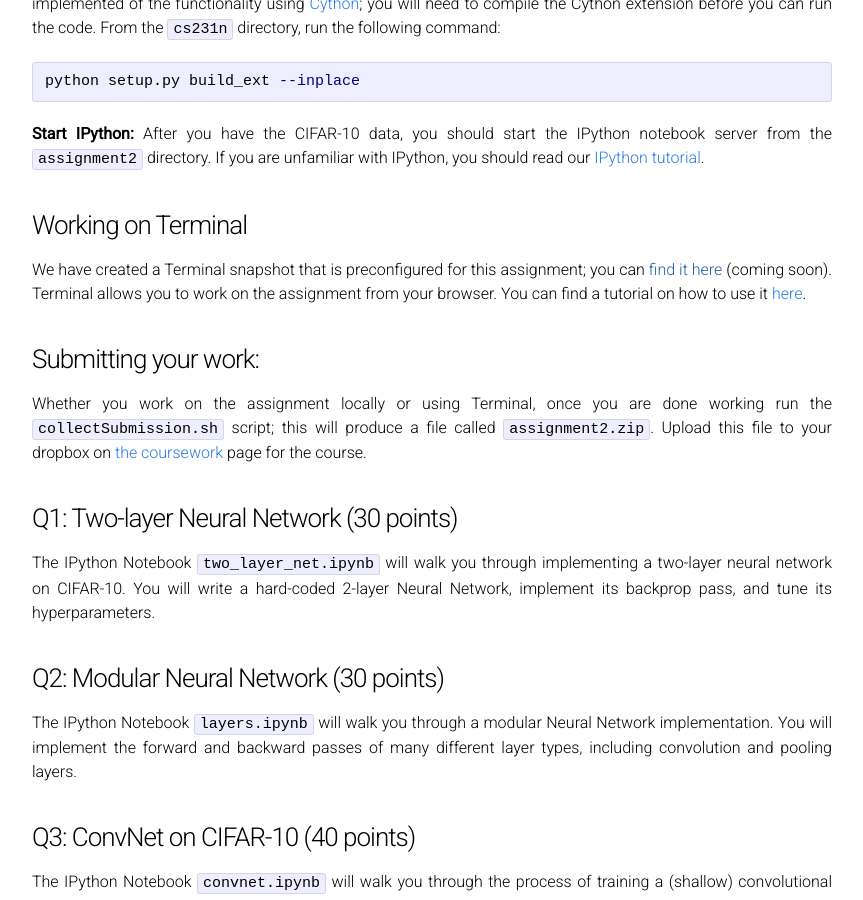
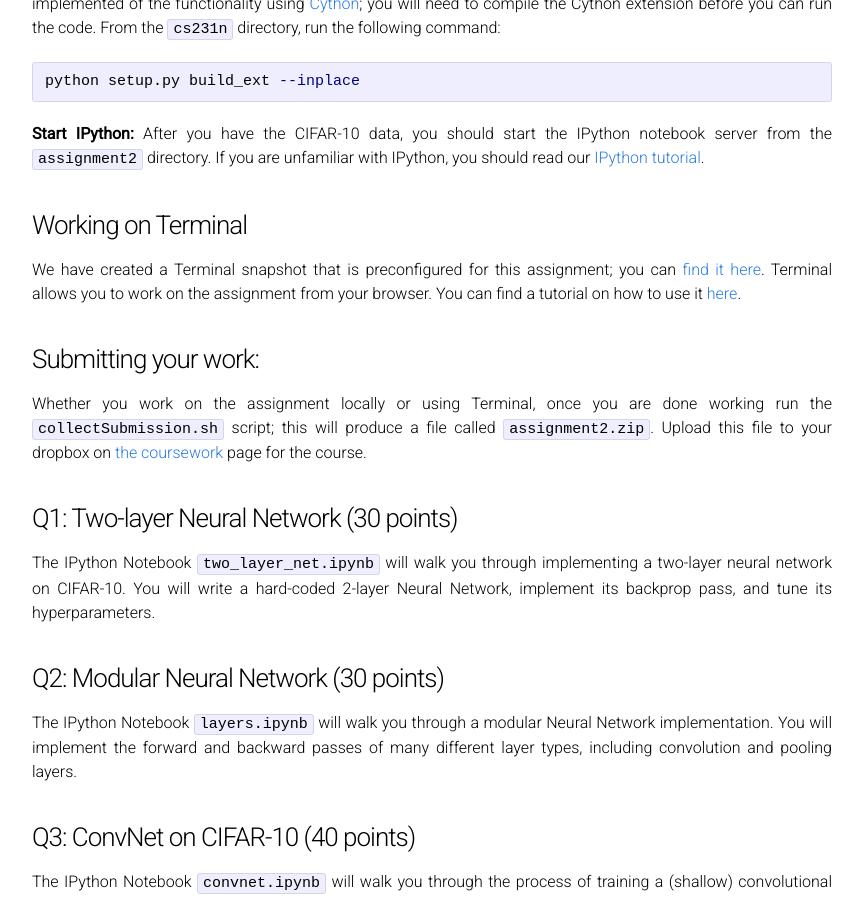
Before and after one commit to cs231n/cs231n.github.io, a Jekyll site: the page built from assignment2.md, in a window 1280 px wide and 900 px high, scrolled down 1166 px. Shown: the whole window, without its empty margins (208-1071 px from the left). Built offline with Jekyll 4.4.1, drawn with Linux system fonts in a browser that asks for light colours; Markdown is read by kramdown in place of the engine named in the settings.

Commit message:
add link to terminal snapshot

```diff
--- a/assignment2.md
+++ b/assignment2.md
@@ -63,7 +63,7 @@
 
 ### Working on Terminal
 We have created a Terminal snapshot that is preconfigured for this assignment;
-you can [find it here]() (coming soon). Terminal allows you to work on the assignment from your browser. You can find a tutorial on how to use it [here](/terminal-tutorial).
+you can [find it here](https://www.terminal.com/tiny/WcL5zSlT0e). Terminal allows you to work on the assignment from your browser. You can find a tutorial on how to use it [here](/terminal-tutorial).
 
 ### Submitting your work:
 Whether you work on the assignment locally or using Terminal, once you are done
```
